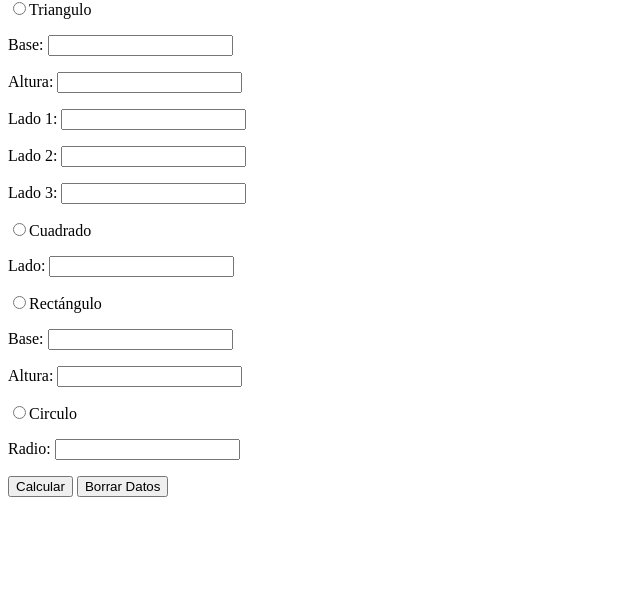
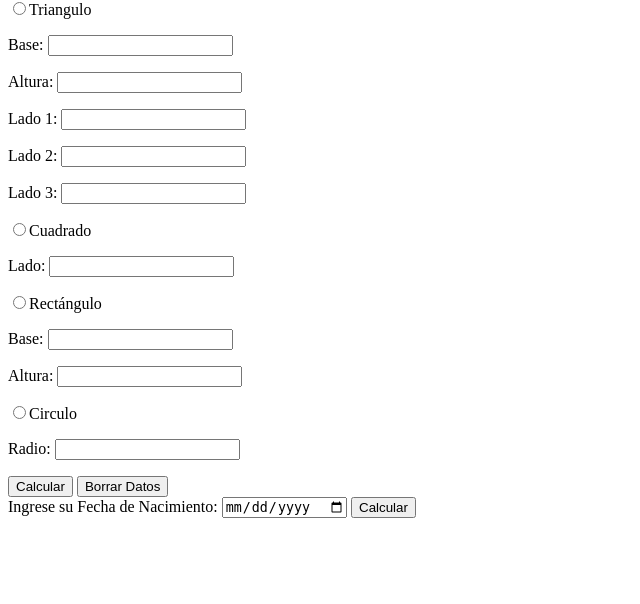
Before and after one commit to luiguibe90/deberPhp, a PHP site: page / in a window 1280 px wide. Shown: the part 196-800 px from the top of the page, without its empty margins (0-640 px from the left). Run offline with PHP 8.4, Linux system fonts and the light colour scheme.

Commit message:
exercise 3

```diff
--- a/index.php
+++ b/index.php
@@ -28,5 +28,11 @@
          <input type="submit" value="Calcular"></input>
          <input type="reset" value="Borrar Datos"></input>
    </form>
+   <form name="forma" method="POST" action="ejer3.php">
+        <label for="birthdate" >Ingrese su Fecha de Nacimiento:</label>
+        <input type="date" name="datebirth" />
+        <input type="submit" value="Calcular" />
+   </form>
+
 </body>
 </html>
```
Also changed, not shown: ejer3.php (added, +8 -0 lines).
